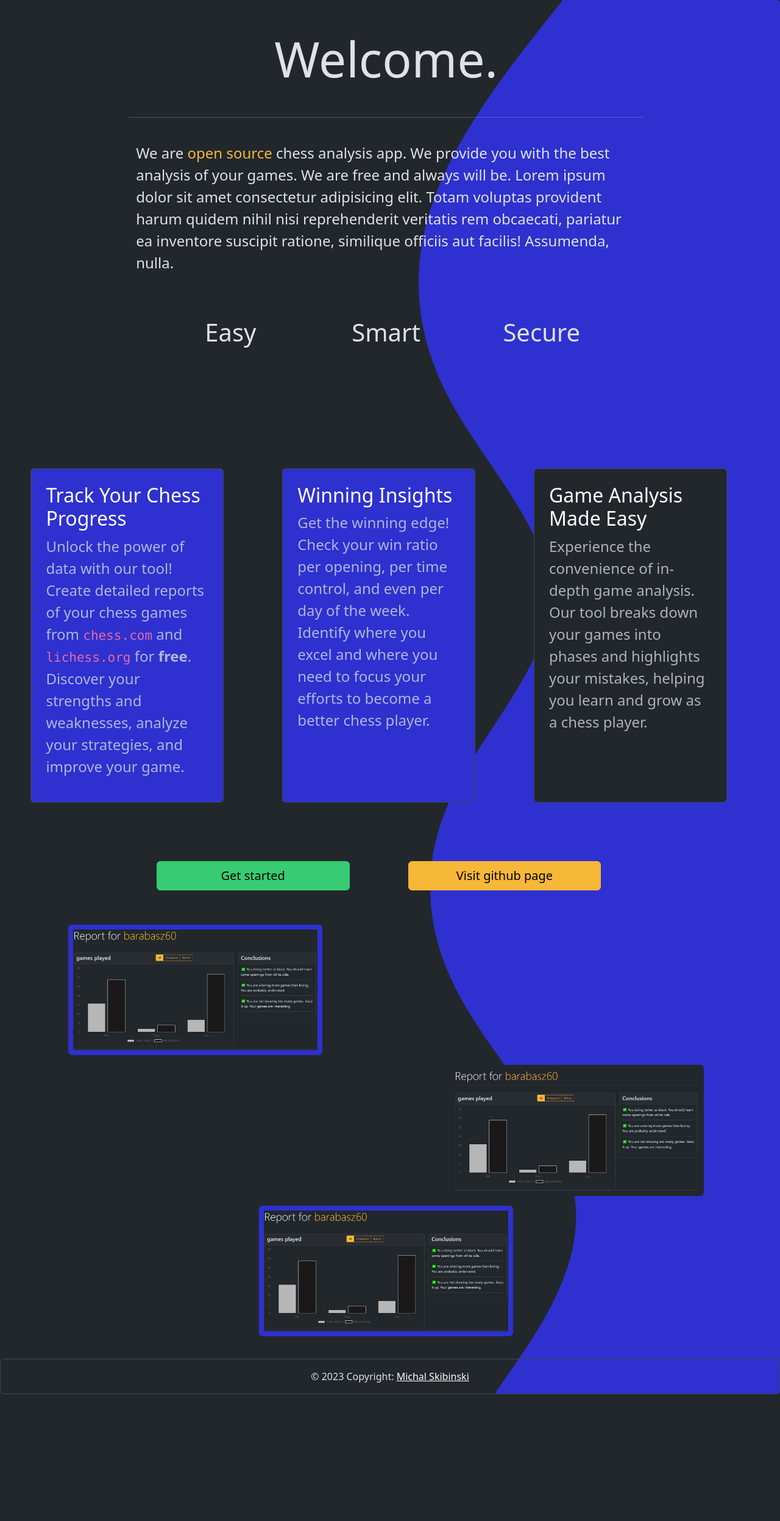
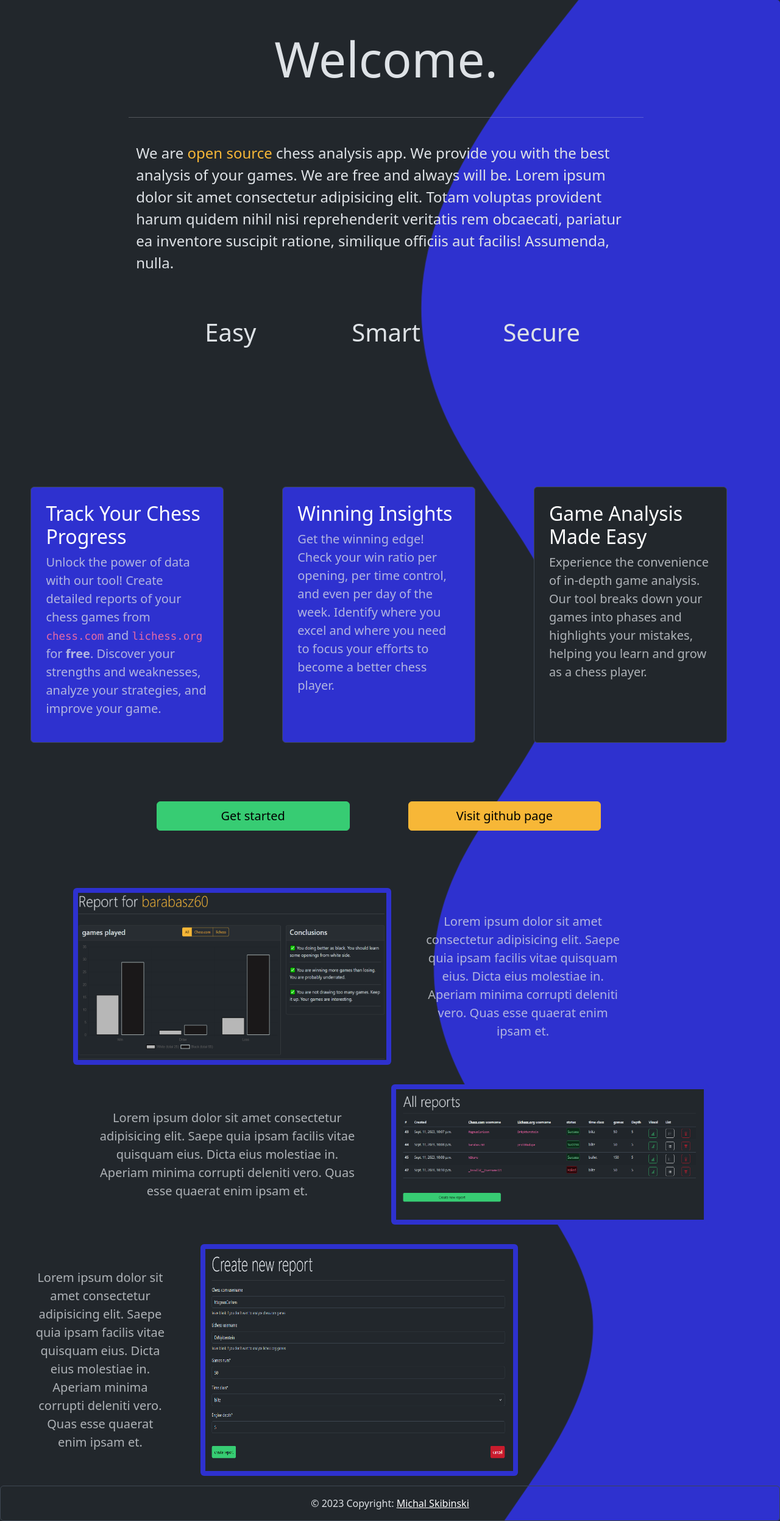
Before and after one commit to miskibin/chess-stats, a Django app: page / in a window 1280 px wide. Shown: the part 56-2550 px from the top of the page at 61% size. Before the commit the page ends 2342 px from the top, so only its background shows below. Run offline with Django 4.2, Linux system fonts and the light colour scheme; some libraries are stand-ins or nearby versions.

Commit message:
Fixes tests

```diff
--- a/src/server/analyze_app/static/css/style.css
+++ b/src/server/analyze_app/static/css/style.css
@@ -51,7 +51,7 @@ section {
     opacity: 0;
     filter: blur(10px);
     transform: translateX(-100%) !important;
-    transition: all 1s;
+    transition: all 1.2s;
 }
 
 .icon {
--- a/src/server/analyze_app/templates/index.html
+++ b/src/server/analyze_app/templates/index.html
@@ -36,7 +36,7 @@
   <section class="d-flex flex-column justify-content-center">
     <div class="row align-self-center">
       <div class="row justify-content-center">
-        <div class="box col-3 rounded bg-primary fs-4 border m-5 p-4">
+        <div class="col-3 rounded bg-primary fs-5 border m-5 p-4">
           <h2 class="text-white">Track Your Chess Progress</h2>
           <p class="text-muted">
             Unlock the power of data with our tool! Create detailed reports of
@@ -48,7 +48,7 @@
             your strategies, and improve your game.
           </p>
         </div>
-        <div class="box col-3 rounded bg-primary fs-4 border m-5 p-4">
+        <div class="col-3 rounded bg-primary fs-5 border m-5 p-4">
           <h2 class="text-white">Winning Insights</h2>
           <p class="text-muted">
             Get the winning edge! Check your win ratio per opening, per time
@@ -57,7 +57,7 @@
             player.
           </p>
         </div>
-        <div class="box col-3 rounded bg-dark fs-4 border m-5 p-4">
+        <div class="col-3 rounded bg-dark fs-5 border m-5 p-4">
           <h2 class="text-white">Game Analysis Made Easy</h2>
           <p class="text-muted">
             Experience the convenience of in-depth game analysis. Our tool
@@ -87,19 +87,37 @@
       <div class="col-1"></div>
       <img
         src="../static/ss1.png"
-        class="rounded p-2 bg-primary col-4"
+        class="rounded p-2 m-2 bg-primary col-5"
+        alt=""
+      />
+      <div class="col-4 text-center fs-5 p-5 text-muted hidden box">
+        Lorem ipsum dolor sit amet consectetur adipisicing elit. Saepe quia
+        ipsam facilis vitae quisquam eius. Dicta eius molestiae in. Aperiam
+        minima corrupti deleniti vero. Quas esse quaerat enim ipsam et.
+      </div>
+    </div>
+    <div class="row m-2">
+      <div class="col-1"></div>
+      <div class="col-5 text-center fs-5 p-5 text-muted hidden box">
+        Lorem ipsum dolor sit amet consectetur adipisicing elit. Saepe quia
+        ipsam facilis vitae quisquam eius. Dicta eius molestiae in. Aperiam
+        minima corrupti deleniti vero. Quas esse quaerat enim ipsam et.
+      </div>
+      <img
+        src="../static/ss2.png"
+        class="rounded p-2 m-2 bg-primary col-5"
         alt=""
       />
     </div>
     <div class="row m-2">
-      <div class="col-7"></div>
-      <img src="../static/ss1.png" class="rounded p-2 bg-dark col-4" alt="" />
-    </div>
-    <div class="row m-2">
-      <div class="col-4"></div>
+      <div class="col-3 text-center fs-5 p-5 text-muted hidden box">
+        Lorem ipsum dolor sit amet consectetur adipisicing elit. Saepe quia
+        ipsam facilis vitae quisquam eius. Dicta eius molestiae in. Aperiam
+        minima corrupti deleniti vero. Quas esse quaerat enim ipsam et.
+      </div>
       <img
-        src="../static/ss1.png"
-        class="rounded p-2 bg-primary col-4"
+        src="../static/ss3.png"
+        class="rounded p-2 m-2 bg-primary col-5"
         alt=""
       />
     </div>
```
Also changed, not shown: src/server/analyze_app/static/ss2.png (added), src/server/analyze_app/static/ss3.png (added).
